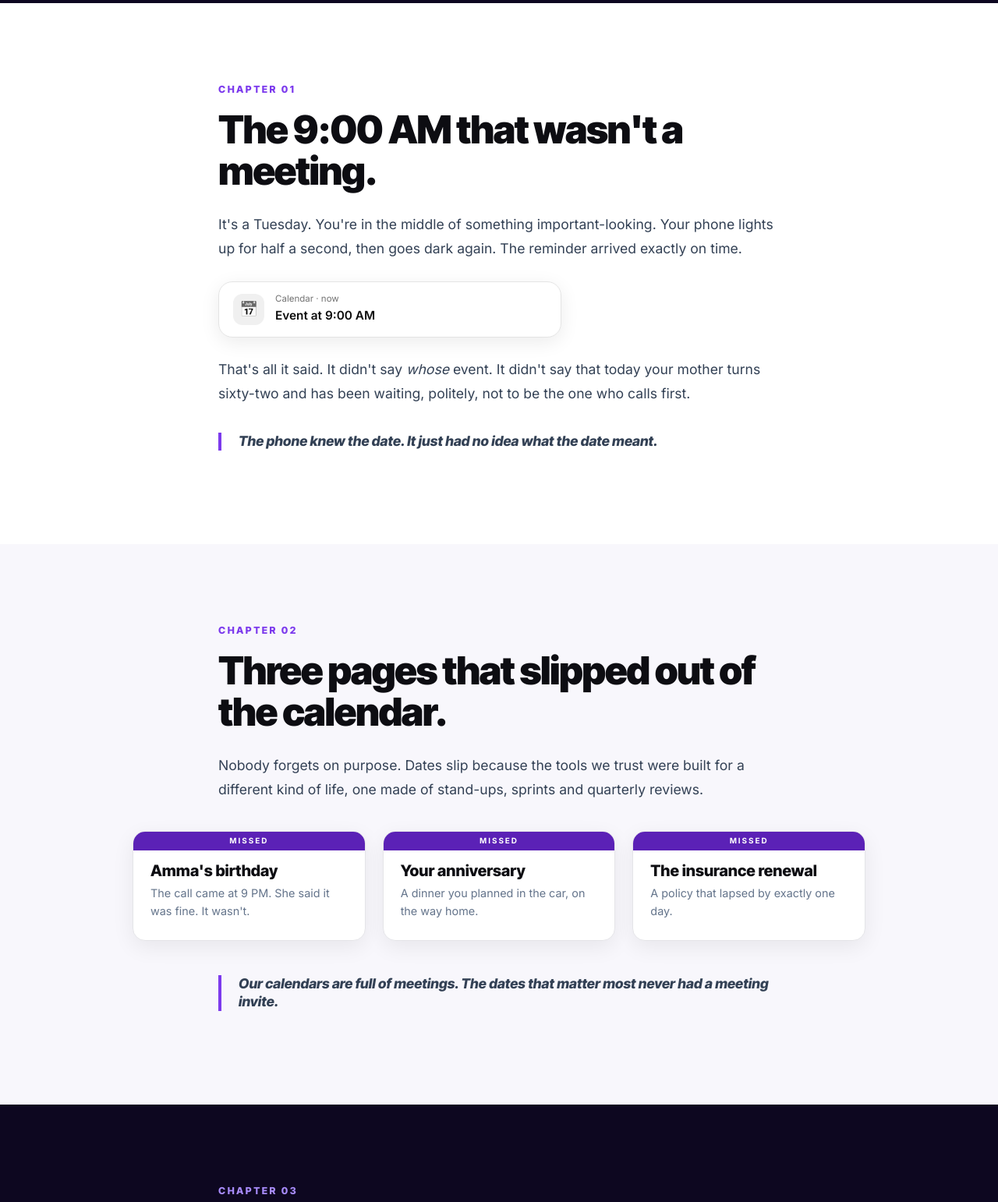
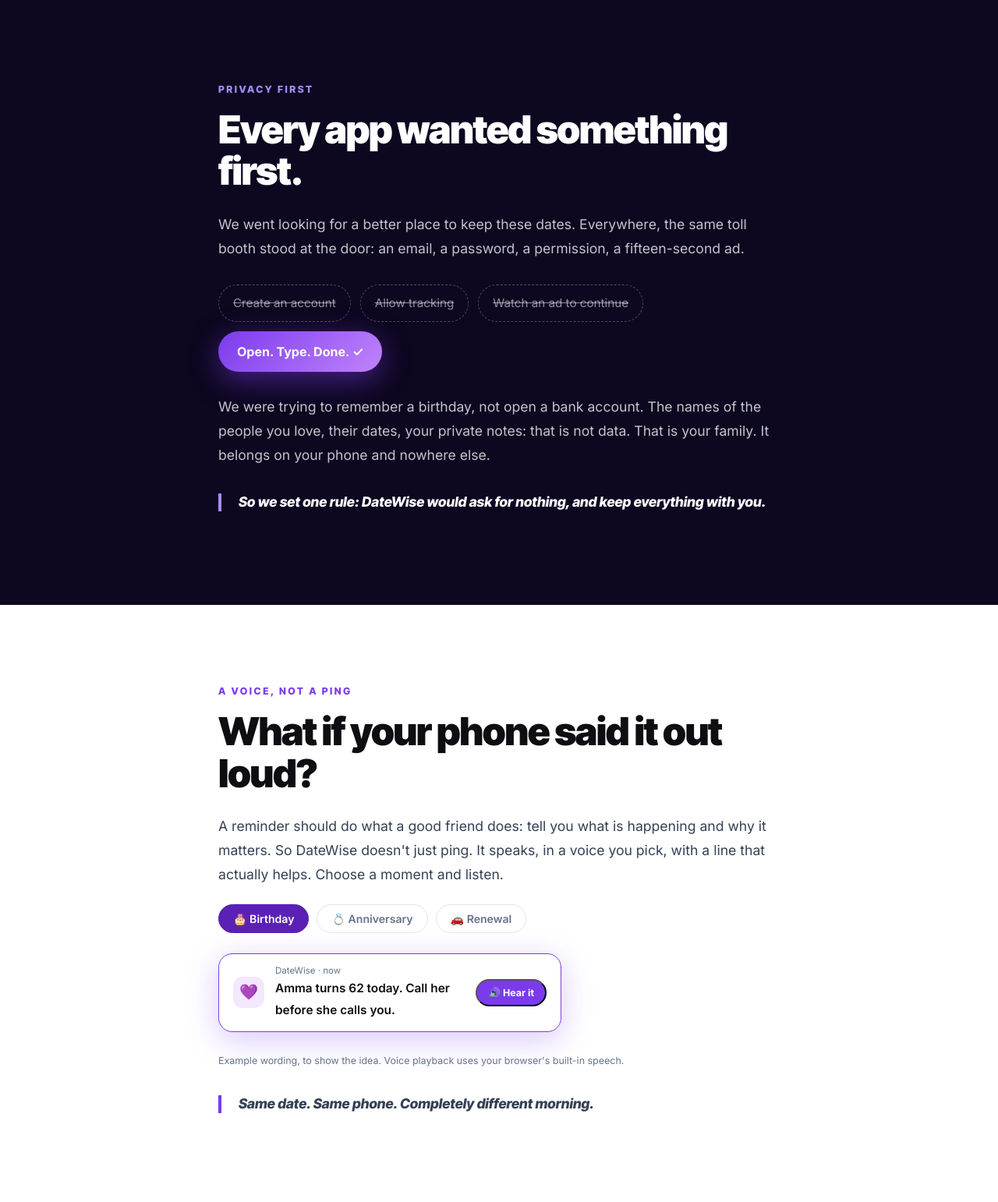
Before and after one commit to wiselyrisesolutions/wiselyrise, a website: page datewise/story.html in a window 1280 px wide. Shown: the part 796-2338 px from the top of the page at 78% size. Drawn offline with Linux system fonts and the light colour scheme.

Commit message:
datewise version

```diff
--- a/datewise/story.html
+++ b/datewise/story.html
@@ -116,36 +116,9 @@ footer a{margin:0 10px;text-decoration:underline;text-underline-offset:3px}
   <div class="scroll">Scroll to read ↓</div>
 </header>
 
-<section class="ch">
-  <div class="wrap">
-    <div class="num reveal">Chapter 01</div>
-    <h2 class="reveal">The 9:00 AM that wasn't a meeting.</h2>
-    <p class="reveal">It's a Tuesday. You're in the middle of something important-looking. Your phone lights up for half a second, then goes dark again. The reminder arrived exactly on time.</p>
-    <div class="notif bad reveal"><i>📅</i><div><small>Calendar · now</small><b>Event at 9:00 AM</b></div></div>
-    <p class="reveal">That's all it said. It didn't say <em>whose</em> event. It didn't say that today your mother turns sixty-two and has been waiting, politely, not to be the one who calls first.</p>
-    <p class="pull reveal">The phone knew the date. It just had no idea what the date meant.</p>
-  </div>
-</section>
-
-<section class="ch tint">
-  <div class="wide">
-    <div class="wrap">
-      <div class="num reveal">Chapter 02</div>
-      <h2 class="reveal">Three pages that slipped out of the calendar.</h2>
-      <p class="reveal">Nobody forgets on purpose. Dates slip because the tools we trust were built for a different kind of life, one made of stand-ups, sprints and quarterly reviews.</p>
-    </div>
-    <div class="leaves">
-      <div class="leaf reveal"><b>Amma's birthday</b><span>The call came at 9 PM. She said it was fine. It wasn't.</span></div>
-      <div class="leaf reveal"><b>Your anniversary</b><span>A dinner you planned in the car, on the way home.</span></div>
-      <div class="leaf reveal"><b>The insurance renewal</b><span>A policy that lapsed by exactly one day.</span></div>
-    </div>
-    <div class="wrap"><p class="pull reveal" style="margin-top:44px">Our calendars are full of meetings. The dates that matter most never had a meeting invite.</p></div>
-  </div>
-</section>
-
 <section class="ch night">
   <div class="wrap">
-    <div class="num reveal">Chapter 03</div>
+    <div class="num reveal">Privacy First</div>
     <h2 class="reveal">Every app wanted something first.</h2>
     <p class="reveal">We went looking for a better place to keep these dates. Everywhere, the same toll booth stood at the door: an email, a password, a permission, a fifteen-second ad.</p>
     <div class="walls reveal"><span class="wall">Create an account</span><span class="wall">Allow tracking</span><span class="wall">Watch an ad to continue</span><span class="open">Open. Type. Done. ✓</span></div>
@@ -156,7 +129,7 @@ footer a{margin:0 10px;text-decoration:underline;text-underline-offset:3px}
 
 <section class="ch">
   <div class="wrap">
-    <div class="num reveal">Chapter 04</div>
+    <div class="num reveal">A Voice, Not A Ping</div>
     <h2 class="reveal">What if your phone said it out loud?</h2>
     <p class="reveal">A reminder should do what a good friend does: tell you what is happening and why it matters. So DateWise doesn't just ping. It speaks, in a voice you pick, with a line that actually helps. Choose a moment and listen.</p>
     <div class="chips reveal" id="chips">
@@ -172,7 +145,7 @@ footer a{margin:0 10px;text-decoration:underline;text-underline-offset:3px}
 
 <section class="ch night">
   <div class="wrap">
-    <div class="num reveal">Chapter 05</div>
+    <div class="num reveal">The Chai Test</div>
     <h2 class="reveal">If it takes longer than a chai to set up, we failed.</h2>
     <p class="reveal">The best reminder is the one you actually create. So adding one should feel like sending a text. Type it, or say it, in your own words:</p>
     <div class="field reveal" id="typedWrap"><span id="typed"></span></div>
@@ -184,7 +157,7 @@ footer a{margin:0 10px;text-decoration:underline;text-underline-offset:3px}
 <section class="ch tint">
   <div class="wide">
     <div class="wrap">
-      <div class="num reveal">Chapter 06</div>
+      <div class="num reveal">The Four Promises</div>
       <h2 class="reveal">What we promised ourselves.</h2>
       <p class="reveal">Four promises that sit under every design decision, and that we'd rather not break to make a quick rupee.</p>
     </div>
@@ -198,7 +171,7 @@ footer a{margin:0 10px;text-decoration:underline;text-underline-offset:3px}
 </section>
 
 <section class="end">
-  <div class="eyebrow reveal">Chapter 07</div>
+  <div class="eyebrow reveal">The Heart Of It</div>
   <h2 class="reveal">Somewhere in your year is a date that matters more than any meeting.</h2>
   <p class="reveal">Give it a proper reminder. Then go call someone you love.</p>
   <div class="row reveal">
```
